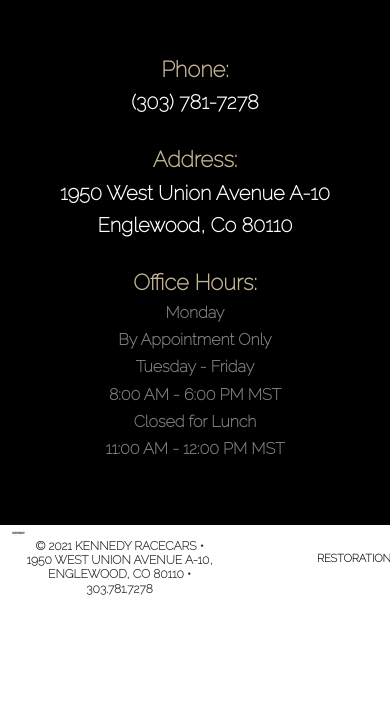
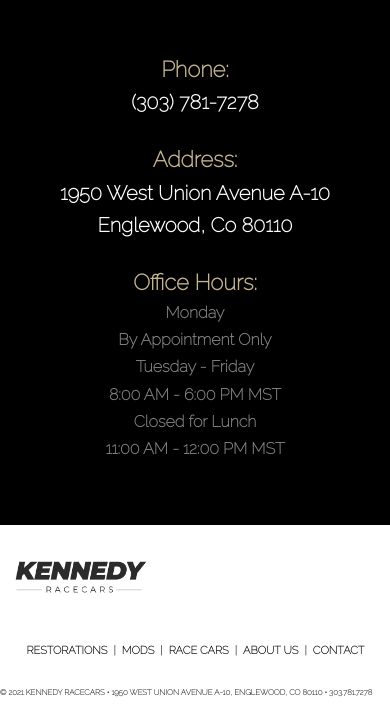
Before and after one commit to calebjsmith7/kennedy, a React (Create React App) app: page /contact in a window 390 px wide. Shown: the part 1005-1716 px from the top of the page. Before the commit the page ends 1615 px from the top, so only its background shows below. Built offline with nearby package versions, Linux system fonts and the light colour scheme.

Commit message:
some mobile changes

```diff
--- a/src/App.css
+++ b/src/App.css
@@ -58,15 +58,15 @@
   position: absolute !important;
   left: 50%;
   transform: translateX(-50%);
-  top: 6% !important;
+  top: -3% !important;
   font-size: 23px !important;
   text-decoration: none !important;
   color: transparent;
   background-image: url('./images/kenlogowht.png');
   background-size: contain;
   background-repeat: no-repeat;
-  height: 12vh;
-  width: 10vw;
+  height: 90px;
+  width: 155px;
   text-decoration: none;
 }
 .faketitle {
@@ -127,14 +127,16 @@
 
 @media (max-width: 800px) {
   .info {
-    font-size: 35px;
-    margin-bottom: 7%;
+    font-size: auto;
+    margin: auto;
+    overflow: auto;
   }
   .b {
     margin-top: -50% !important;
     height: 100vh;
-    min-height: 100vh;
+    min-height: 100vh !important;
     vertical-align: center;
+    margin-bottom: auto;
   }
 }
 @media (max-height: 600px) {
@@ -367,6 +369,28 @@
   margin: auto;
   justify-content: space-evenly;
 }
+@media (max-width: 800px){
+  .bottomlogo {
+    width: 50vw;
+  }
+  .lower {
+    height: 22vh;
+    flex-direction: column;
+  }
+  .cw {
+    font-size: 2vw;
+    order: 2;
+  }
+  .bottomright {
+    width: 100vw;
+    padding-left: 0;
+    margin: auto;
+    margin-left: -5%;
+    order: 1;
+  }
+
+}
+
 .fix {
   text-decoration: none;
   color: black;
```
